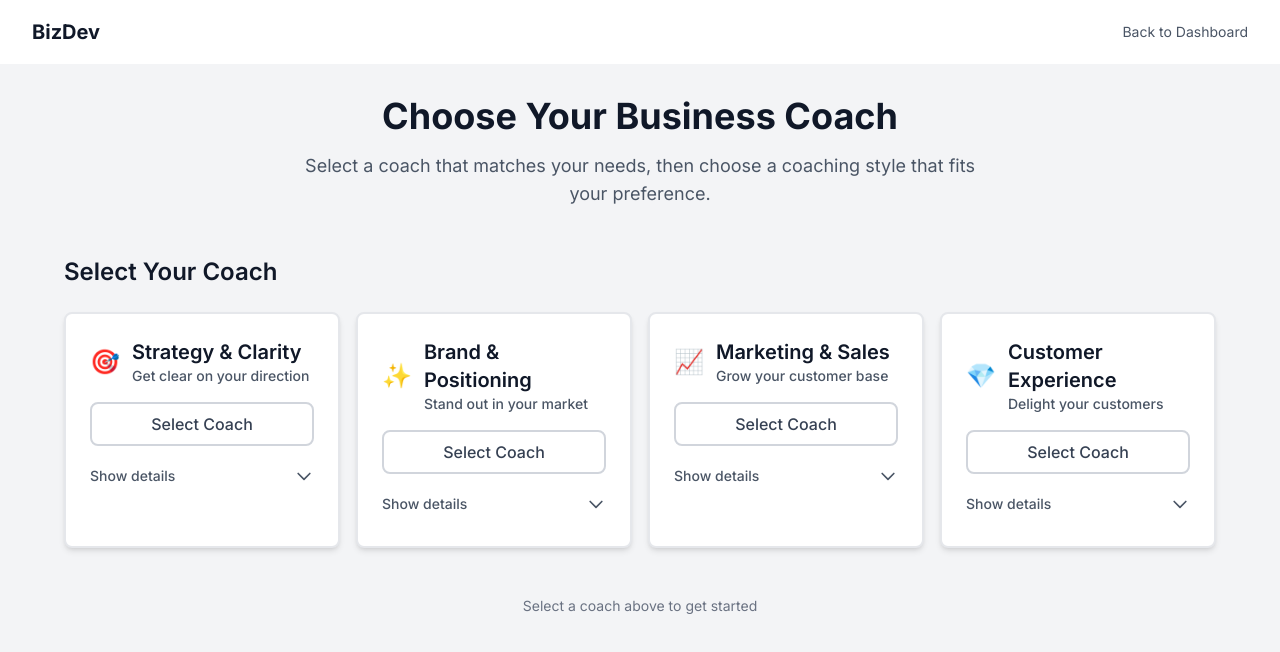
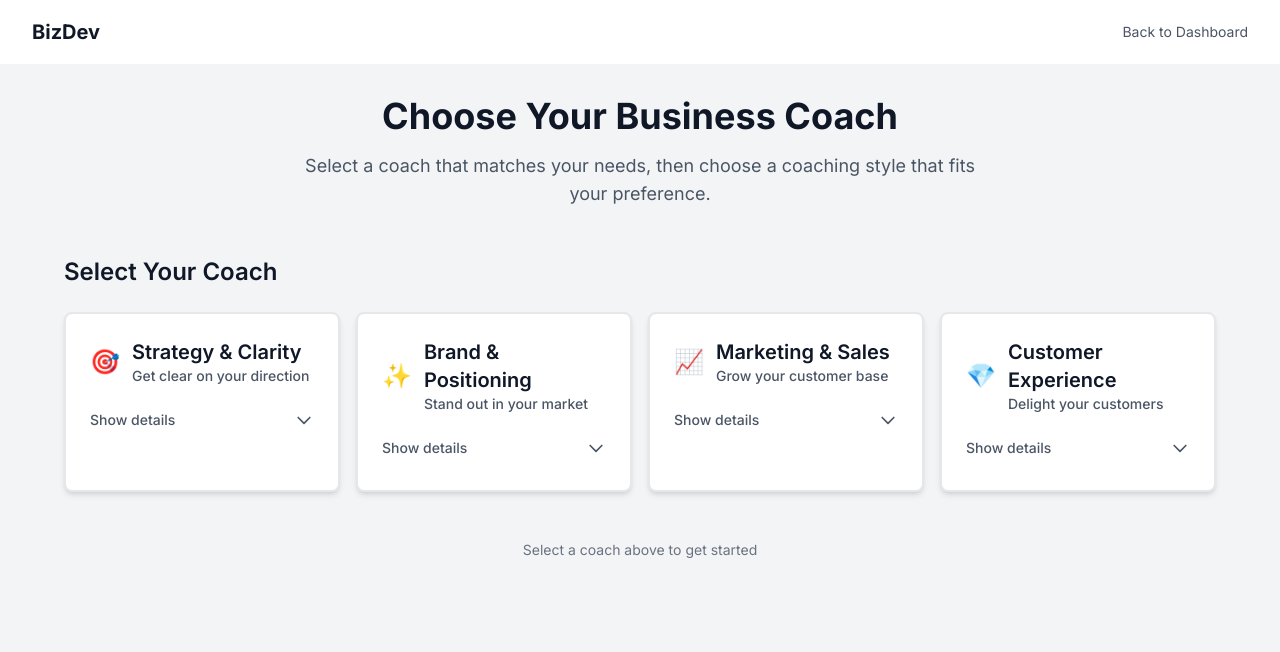
Before and after one commit to liquidgolf-cmd/BizDev3, a Next.js app: page /coaching/new in a window 1280 px wide. Shown: the top 652 px of the page. Built offline with nearby package versions, Linux system fonts and the light colour scheme.

Commit message:
Remove Select Coach button - make entire tile clickable to select coach

```diff
--- a/components/coaching/CoachSelection.tsx
+++ b/components/coaching/CoachSelection.tsx
@@ -210,19 +210,20 @@ export default function CoachSelection({ onSelect, isLoading = false }: CoachSel
               return (
                 <div
                   key={coach.type}
-                  className={`text-left transition-all border-2 rounded-lg shadow-md hover:shadow-lg ${
+                  className={`text-left transition-all border-2 rounded-lg shadow-md hover:shadow-lg cursor-pointer ${
                     isSelected
                       ? 'ring-2 ring-green-600 border-green-500 bg-green-50'
                       : 'bg-white border-gray-200 hover:border-green-300'
                   }`}
+                  onClick={() => handleSelectCoach(coach.type)}
                 >
-                  {/* Card Content - Not clickable */}
+                  {/* Card Content */}
                   <div className="p-6">
                     <div className="flex items-center gap-3 mb-4">
                       <span className="text-2xl">{coach.icon}</span>
                       <div className="flex-1">
-                    <h3 className="text-xl font-semibold text-gray-900">{coach.name}</h3>
-                    <p className="text-sm text-gray-600 font-medium">{coach.tagline}</p>
+                        <h3 className="text-xl font-semibold text-gray-900">{coach.name}</h3>
+                        <p className="text-sm text-gray-600 font-medium">{coach.tagline}</p>
                       </div>
                       {isSelected && (
                         <div className="w-6 h-6 bg-green-600 rounded-full flex items-center justify-center flex-shrink-0">
@@ -233,21 +234,12 @@ export default function CoachSelection({ onSelect, isLoading = false }: CoachSel
                       )}
                     </div>
 
-                    {/* Select Button */}
-                    <button
-                      onClick={() => handleSelectCoach(coach.type)}
-                      className={`w-full py-2 px-4 rounded-lg font-medium transition-colors mb-3 ${
-                        isSelected
-                          ? 'bg-green-600 text-white hover:opacity-90'
-                          : 'bg-white border-2 border-gray-300 text-gray-700 hover:bg-gray-50'
-                      }`}
-                    >
-                      {isSelected ? 'Selected' : 'Select Coach'}
-                    </button>
-
                     {/* Expand/Collapse Button */}
                     <button
-                      onClick={() => handleToggleExpand(coach.type)}
+                      onClick={(e) => {
+                        e.stopPropagation(); // Prevent card selection when clicking expand button
+                        handleToggleExpand(coach.type);
+                      }}
                       className="w-full flex items-center justify-between text-sm text-gray-600 font-medium hover:opacity-80 transition-opacity py-2"
                     >
                       <span>{isExpanded ? 'Hide details' : 'Show details'}</span>
```
